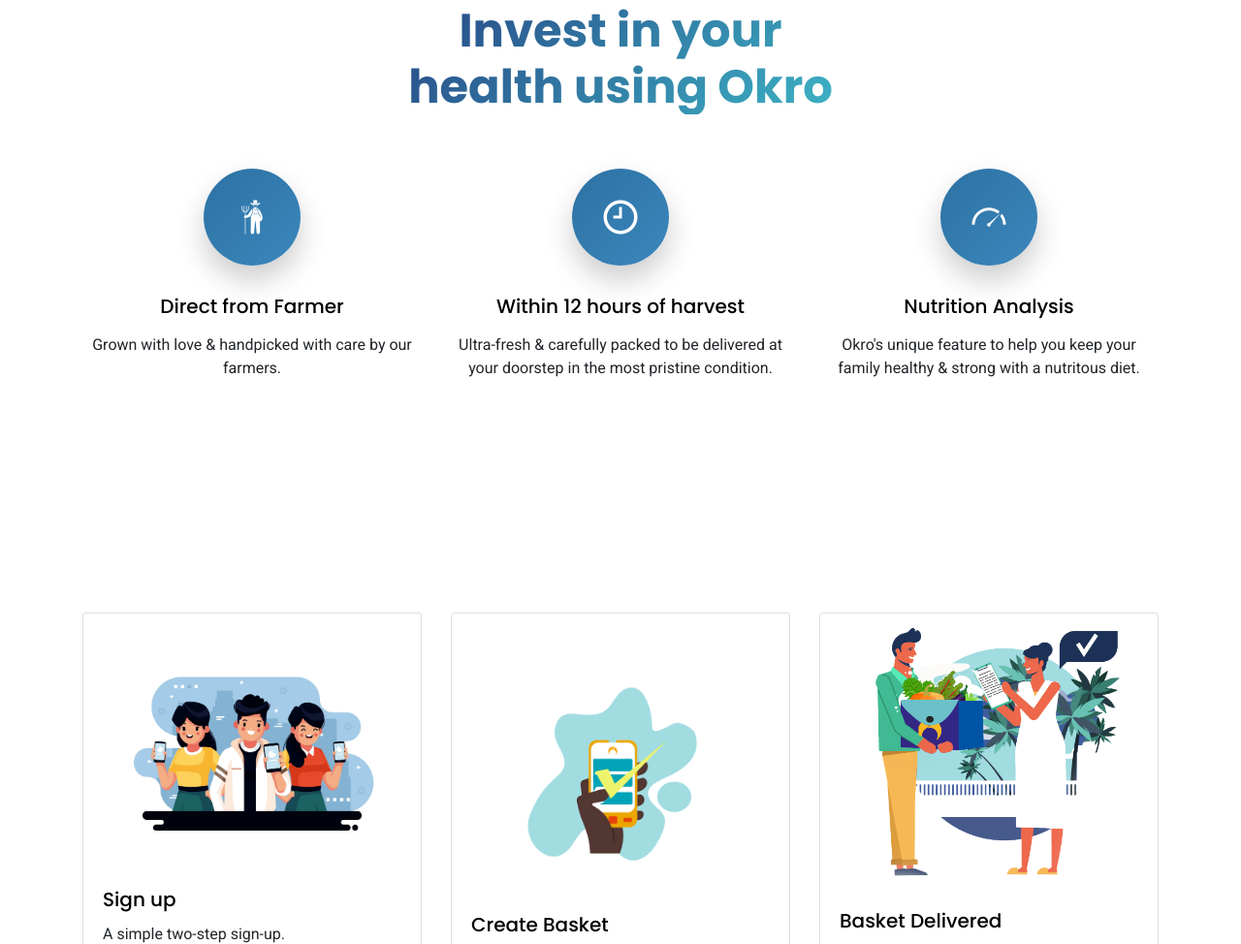
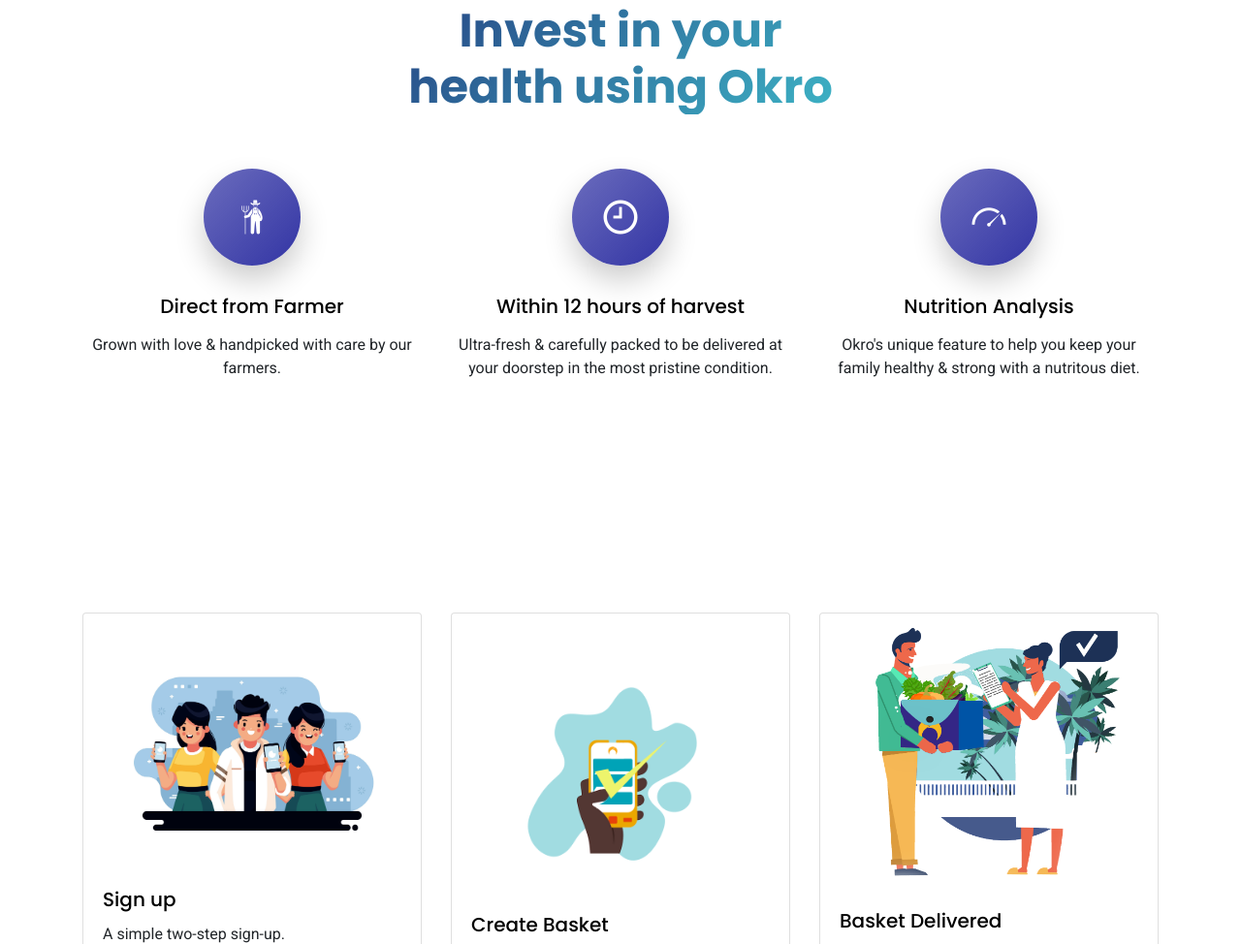
Before and after one commit to devorko/Okro-Website, a plain HTML site: page index.html in a window 1280 px wide. Shown: the part 989-1963 px from the top of the page at 97% size. Drawn offline with Linux system fonts and the light colour scheme.

Commit message:
website changes

```diff
--- a/assets/css/style.css
+++ b/assets/css/style.css
@@ -139,7 +139,7 @@
 }
 
 .feature-1 .wrap-icon.icon-1 {
-  background: linear-gradient(-45deg, #3b87bd, #2d71a2);
+  background: linear-gradient(-45deg, #3234a4 , #3234a4b8);
 }
 
 .feature-1 .wrap-icon .icon {
```
